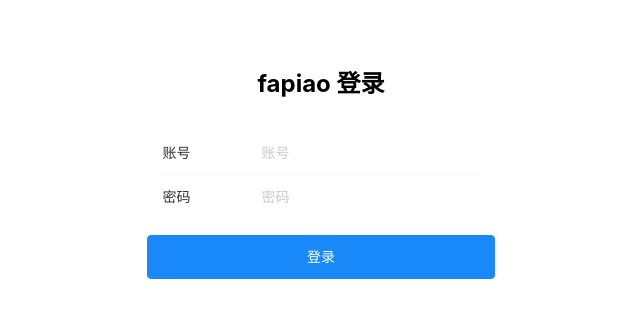
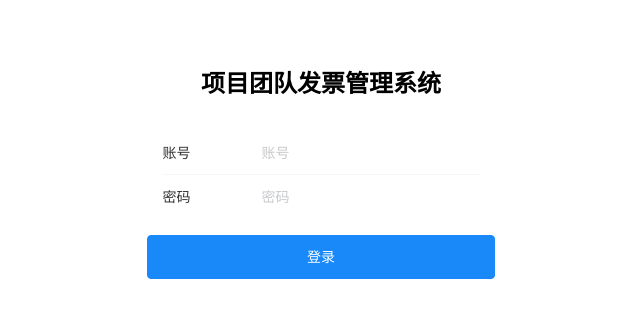
Before and after one commit to zjucgl/fapiao, a Vue app in the folder frontend/: page /login in a window 1280 px wide. Shown: the top 318 px of the page, without its empty margins (319-959 px from the left). Built offline with nearby package versions, Linux system fonts and the light colour scheme.

Commit message:
chore: 项目正式名 "项目团队发票管理系统"
更新所有用户可见文案：
- 浏览器标题
- 登录页大标题
- App 顶部 NavBar
- README 与需求/后端文档标题

仓库与代码标识仍为 fapiao 不变。

Co-Authored-By: Claude Opus 4.7 <noreply@anthropic.com>

```diff
--- a/frontend/src/layouts/AppShell.vue
+++ b/frontend/src/layouts/AppShell.vue
@@ -39,7 +39,7 @@ async function onLogout() {
 
 <template>
   <div class="app-shell">
-    <NavBar :title="'fapiao'" right-text="退出" @click-right="onLogout" />
+    <NavBar title="项目团队发票管理系统" right-text="退出" @click-right="onLogout" />
     <main class="content">
       <router-view />
     </main>
--- a/frontend/src/views/LoginView.vue
+++ b/frontend/src/views/LoginView.vue
@@ -28,7 +28,7 @@ async function onSubmit() {
 
 <template>
   <div class="login-wrap">
-    <h1 class="title">fapiao 登录</h1>
+    <h1 class="title">项目团队发票管理系统</h1>
     <Form @submit="onSubmit">
       <CellGroup inset>
         <Field v-model="form.username" name="username" label="账号" placeholder="账号" :rules="[{ required: true, message: '请输入账号' }]" autocomplete="username" />
```
Also changed, not shown: 3 other files (tests, documents, lock files or other folders).
